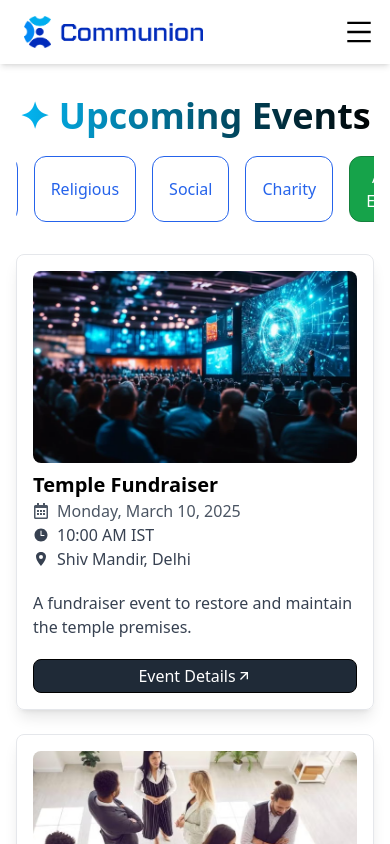
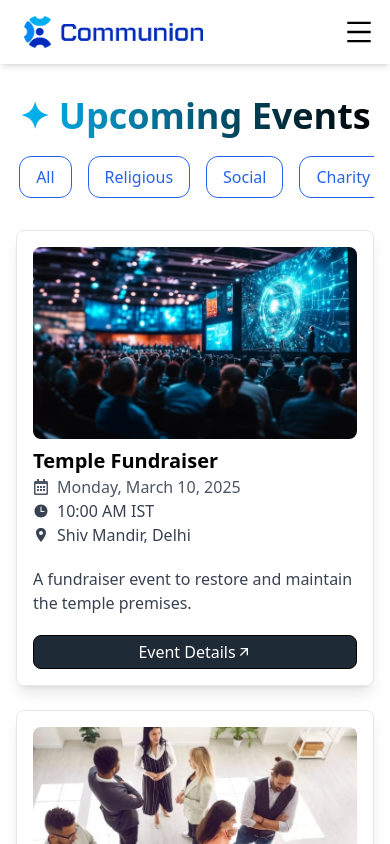
Before and after one commit to 0mkar1/CommunionHub, a React (Create React App) app: page /events in a window 390 px wide. Shown: the top 844 px of the page. Built offline with nearby package versions, Linux system fonts and the light colour scheme.

Commit message:
Fix some responsiveness

```diff
--- a/src/components/Events.jsx
+++ b/src/components/Events.jsx
@@ -51,12 +51,15 @@ const Events = () => {
   return (
     <div className="max-w-[1640px] m-auto px-4 py-12 pt-24">
       <h1 className="bg-gradient-to-r from-[#03b8f5] to-black bg-clip-text text-transparent text-center text-4xl font-bold pb-1">✦ Upcoming Events</h1>
-      <div className="flex justify-center space-x-4 my-4 overflow-auto">
-        <button onClick={() => filterEvents('All')} className="px-4 py-2 border border-blue-600 text-blue-600 hover:bg-blue-600 hover:text-white">All</button>
+      <div className='overflow-auto'>
+
+      <div className="flex justify-center space-x-4 my-4 whitespace-nowrap px-2 min-w-[500px]">
+        <button onClick={() => filterEvents('All')} className="flex-shrink-0 px-4 py-2 border border-blue-600 text-blue-600 hover:bg-blue-600 hover:text-white">All</button>
         {categories.map(category => (
-          <button key={category} onClick={() => filterEvents(category)} className="px-4 py-2 border border-blue-600 text-blue-600 hover:bg-blue-600 hover:text-white">{category}</button>
+          <button key={category} onClick={() => filterEvents(category)} className="flex-shrink-0 px-4 py-2 border border-blue-600 text-blue-600 hover:bg-blue-600 hover:text-white">{category}</button>
         ))}
-        <button onClick={() => setShowForm(true)} className="px-4 py-2 bg-green-600 text-white hover:bg-green-700 border-green-700">Add Event</button>
+        <button onClick={() => setShowForm(true)} className="px-4 py-2 bg-green-600 text-white hover:bg-green-700 border-green-700 flex-shrink-0">Add Event</button>
+      </div>
       </div>
 
       {showForm && (
```
